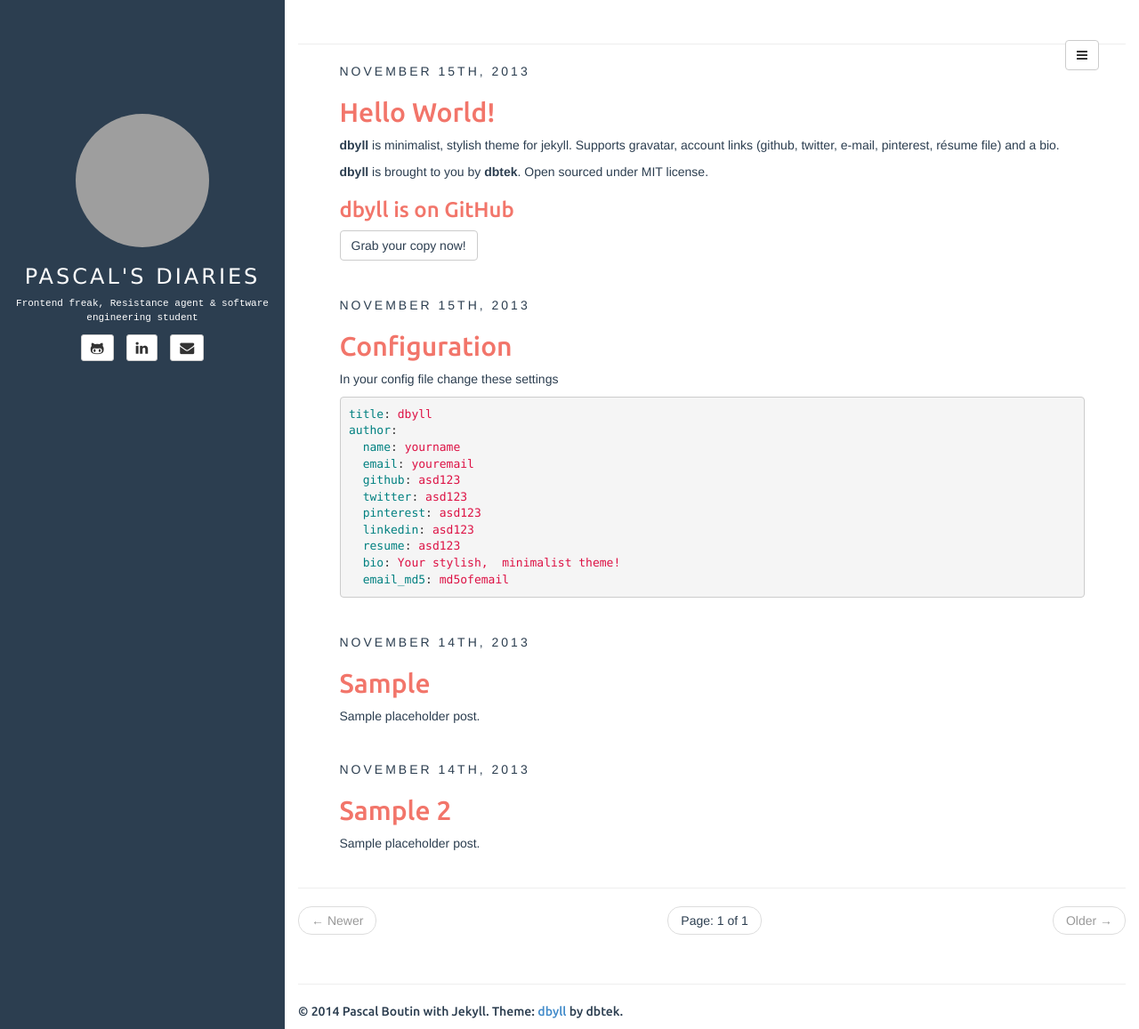
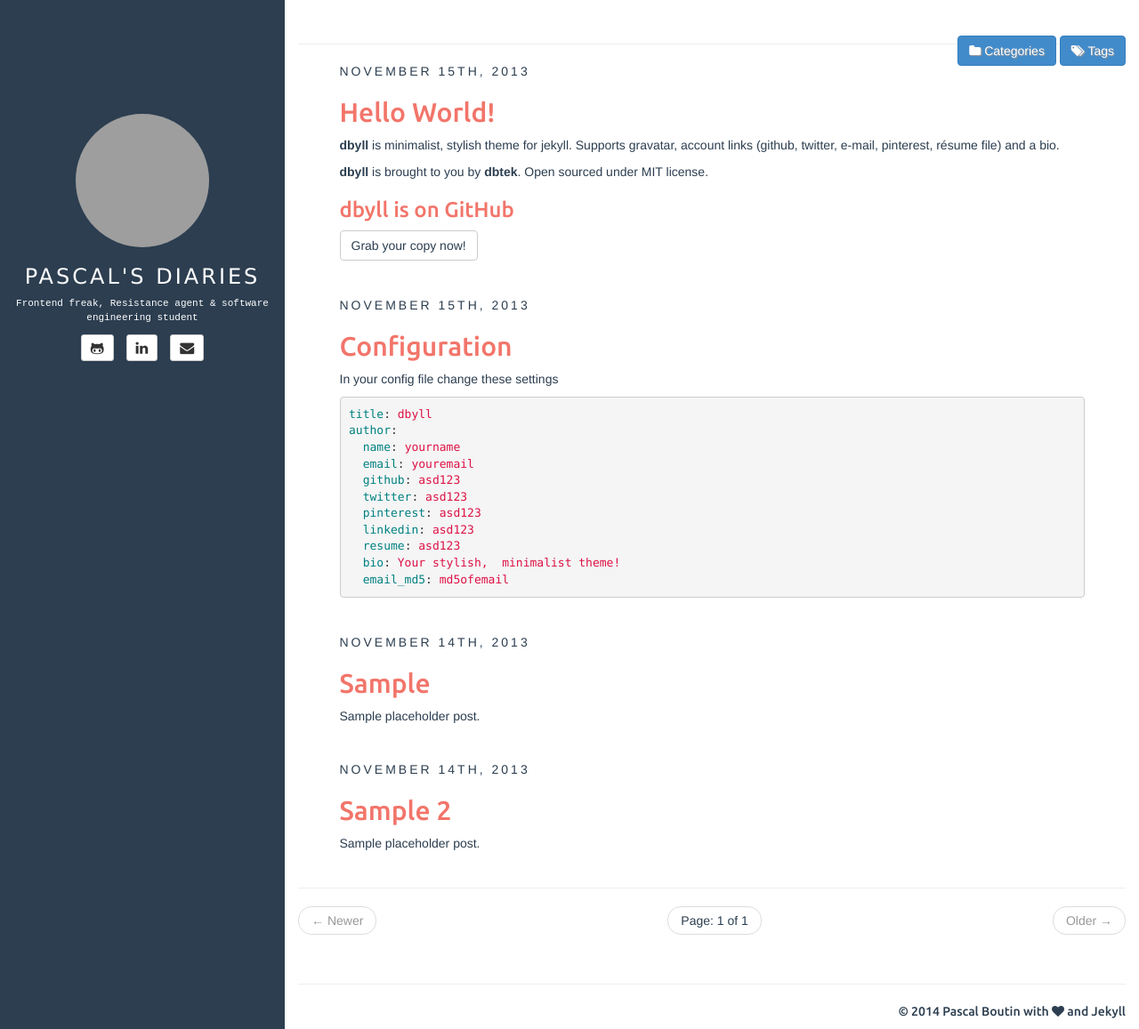
Before and after one commit to pboutin/pboutin.github.io, a Jekyll site: the page built from index.html, in a window 1280 px wide and 1157 px high. Shown: the whole window at 89% size. Built offline with Jekyll 4.4.1, drawn with Linux system fonts in a browser that asks for light colours; the list of posts is cut into pages by our own code; grey boxes are pictures that could not be loaded.

Commit message:
Some changes to the layout

```diff
--- a/_config.yml
+++ b/_config.yml
@@ -11,7 +11,7 @@ defaults:
     scope:
       path: "" # empty string for all files
     values:
-      title: ""
+      title: "Some title"
 
 description: Just another blog about frontend and web stuff...
 
--- a/_includes/default.html
+++ b/_includes/default.html
@@ -3,6 +3,7 @@
 <head>
 	<meta charset="utf-8">
 	<title>{{ page.title }}</title>
+
 	{% if page.description %}
 	<meta name="description" content="{{ page.description }}">
 	{% endif %}
@@ -11,31 +12,16 @@
 	<!-- Enable responsive viewport -->
 	<meta name="viewport" content="width=device-width, initial-scale=1.0">
 
-	<!-- Le HTML5 shim, for IE6-8 support of HTML elements -->
-	<!--[if lt IE 9]>
-	<script src="http://html5shim.googlecode.com/svn/trunk/html5.js"></script>
-	<![endif]-->
-
-	<!-- Le styles -->
 	<link href="{{ site.BASE_PATH }}/assets/resources/bootstrap/css/bootstrap.min.css" rel="stylesheet">
 	<link href="{{ site.BASE_PATH }}/assets/resources/font-awesome/css/font-awesome.min.css" rel="stylesheet">
 	<link href="{{ site.BASE_PATH }}/assets/resources/syntax/syntax.css" rel="stylesheet">
 	<link href="{{ site.BASE_PATH }}/assets/css/style.css" rel="stylesheet">
-
-	<!-- Le fav and touch icons -->
-	<!-- Update these with your own images
-	<link rel="shortcut icon" href="images/favicon.ico">
-	<link rel="apple-touch-icon" href="images/apple-touch-icon.png">
-	<link rel="apple-touch-icon" sizes="72x72" href="images/apple-touch-icon-72x72.png">
-	<link rel="apple-touch-icon" sizes="114x114" href="images/apple-touch-icon-114x114.png">
-	-->
 
 	<link rel="alternate" type="application/rss+xml" title="{{ site.name }}" href="{{ site.BASE_PATH }}/feed.xml">
 </head>
 
 <body>
 	<nav class="navbar navbar-default visible-xs" role="navigation">
-		<!-- Brand and toggle get grouped for better mobile display -->
 		<div class="navbar-header">
 			<button type="button" class="navbar-toggle" data-toggle="collapse" data-target="#bs-example-navbar-collapse-1">
 				<span class="sr-only">Toggle navigation</span>
@@ -64,29 +50,14 @@
 			</a>
 		</div>
 
-		<!-- Collect the nav links, forms, and other content for toggling -->
 		<div class="collapse navbar-collapse" id="bs-example-navbar-collapse-1">
 			<ul class="nav navbar-nav">
 				<li class="active"><a href="{{ site.BASE_PATH }}/">Home</a></li>
 				<li><a href="{{ site.BASE_PATH}}/{{ site.categories_path }}">Categories</a></li>
 				<li><a href="{{ site.BASE_PATH}}/{{ site.tags_path }}">Tags</a></li>
 			</ul>
-		</div><!-- /.navbar-collapse -->
+		</div>
 	</nav>
-
-	<!-- nav-menu-dropdown -->
-	<div class="btn-group hidden-xs" id="nav-menu">
-		<button type="button" class="btn btn-default dropdown-toggle" data-toggle="dropdown">
-			<i class="fa fa-bars"></i>
-		</button>
-		<ul class="dropdown-menu" role="menu">
-			<li><a href="{{ site.BASE_PATH}}/"><i class="fa fa-home"></i>Home</a></li>
-			<li><a href="{{ site.BASE_PATH}}/{{ site.categories_path }}"><i class="fa fa-folder"></i>Categories</a></li>
-			<li><a href="{{ site.BASE_PATH}}/{{ site.tags_path }}"><i class="fa fa-tags"></i>Tags</a></li>
-			<li class="divider"></li>
-			<li><a href="#"><i class="fa fa-arrow-up"></i>Top of Page</a></li>
-		</ul>
-	</div>
 
 	<div class="col-sm-3 sidebar hidden-xs">
 		{% include sidebar.html %}
@@ -97,8 +68,8 @@
 
 		<footer>
 			<hr/>
-			<p>
-				&copy; {{ site.time | date: '%Y' }} {{ site.author.name }} with Jekyll. Theme: <a href="https://github.com/dbtek/dbyll">dbyll</a> by dbtek.
+			<p class="text-right">
+				&copy; {{ site.time | date: '%Y' }} {{ site.author.name }} with <i class="fa fa-heart"></i> and Jekyll
 			</p>
 		</footer>
 	</div>
--- a/_includes/page.html
+++ b/_includes/page.html
@@ -1,5 +1,10 @@
 <div class="page-header">
-  <h1>{{ page.title }} {% if page.tagline %} <small>{{ page.tagline }}</small>{% endif %}</h1>
+    <div class="pull-right">
+        <a class="btn btn-primary" href="{{ site.BASE_PATH}}/categories.html"><i class="fa fa-folder"></i> Categories</a>
+        <a class="btn btn-primary" href="{{ site.BASE_PATH}}/tags.html"><i class="fa fa-tags"></i> Tags</a>
+    </div>
+
+    <h1>{{ page.title }} {% if page.tagline %} <small>{{ page.tagline }}</small>{% endif %}</h1>
 </div>
 
 {{ content }}
```
